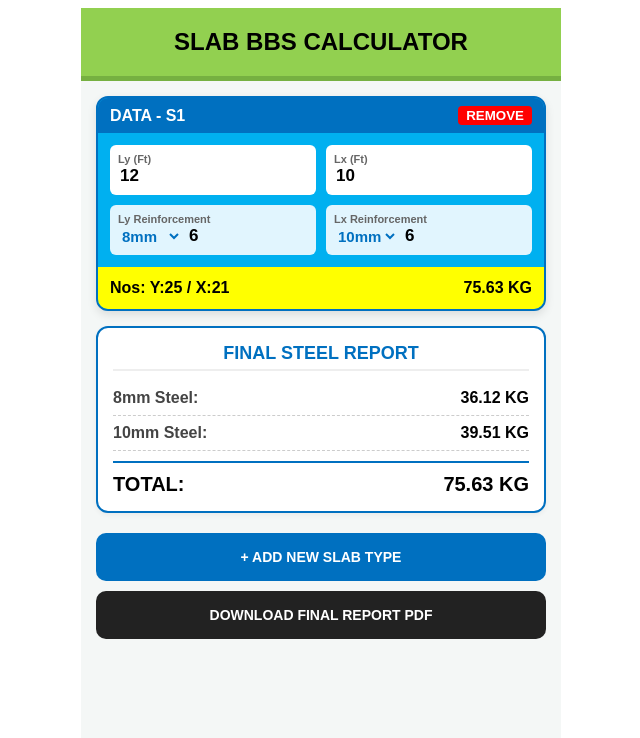
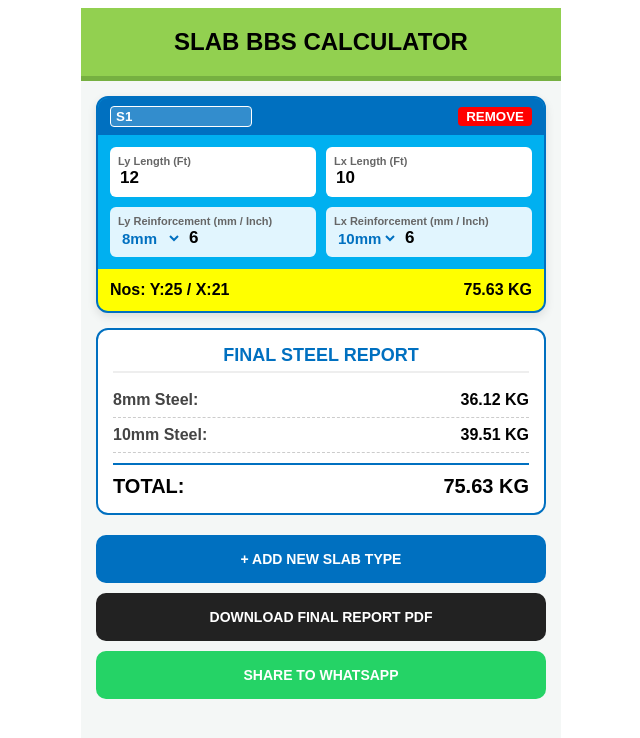
Before and after one commit to Movieeesss/SLAB-BBS, a React (Vite) app: page / in a window 1280 px wide. Shown: the top 738 px of the page, without its empty margins (319-959 px from the left). Built offline with nearby package versions, Linux system fonts and the light colour scheme.

Commit message:
Update SlabBBS.tsx

```diff
--- a/src/SlabBBS.tsx
+++ b/src/SlabBBS.tsx
@@ -4,35 +4,37 @@ import autoTable from 'jspdf-autotable';
 
 interface SlabRow {
   id: number;
-  tag: string;
+  tag: string; // Editable Slab Name
   lyFt: string;
   lxFt: string;
   diaY: string;
-  spY: string;
+  spYInch: string; // Spacing in Inches
   diaX: string;
-  spX: string;
+  spXInch: string; // Spacing in Inches
 }
 
 const ROD_OPTIONS = [8, 10, 12, 16, 20, 25];
 
 export default function SlabBBSCalculator() {
   const [rows, setRows] = useState<SlabRow[]>([
-    { id: 1, tag: 'S1', lyFt: '12', lxFt: '10', diaY: '8', spY: '6', diaX: '10', spX: '6' }
+    { id: 1, tag: 'S1', lyFt: '12', lxFt: '10', diaY: '8', spYInch: '6', diaX: '10', spXInch: '6' }
   ]);
 
   const computedData = useMemo(() => {
     const results = rows.map(r => {
       const lyFt = parseFloat(r.lyFt) || 0;
       const lxFt = parseFloat(r.lxFt) || 0;
-      const spY = parseFloat(r.spY) || 0;
-      const spX = parseFloat(r.spX) || 0;
+      const spY = parseFloat(r.spYInch) || 0;
+      const spX = parseFloat(r.spXInch) || 0;
       const dY = parseInt(r.diaY);
       const dX = parseInt(r.diaX);
 
+      // Conversions
       const lyM = lyFt / 3.281;
       const lxM = lxFt / 3.281;
 
-      // Bar count logic: (Length / Spacing) + 1
+      // Bar count logic using Inch to Meter conversion for spacing:
+      // Formula: (Length_Meters / (Spacing_Inches / 12 / 3.281)) + 1
       const nosY = spY > 0 ? Math.floor(lyM / (spY / 12 / 3.281)) + 1 : 0;
       const nosX = spX > 0 ? Math.floor(lxM / (spX / 12 / 3.281)) + 1 : 0;
 
@@ -44,7 +46,7 @@ export default function SlabBBSCalculator() {
       return { ...r, nosY, nosX, totalKg, weightY, weightX };
     });
 
-    // Perfect summing for S1, S2, etc.
+    // Summing by diameter for the final report
     const summary: Record<number, number> = { 8: 0, 10: 0, 12: 0, 16: 0, 20: 0, 25: 0 };
     results.forEach(res => {
       summary[parseInt(res.diaY)] += res.weightY;
@@ -58,38 +60,50 @@ export default function SlabBBSCalculator() {
     setRows(rows.map(row => row.id === id ? { ...row, [field]: val } : row));
   };
 
+  const shareToWhatsApp = () => {
+    let msg = `*SLAB BBS FINAL REPORT*%0A%0A`;
+    computedData.results.forEach(r => {
+      msg += `*${r.tag}* (${r.lyFt}'x${r.lxFt}')%0A`;
+      msg += `Y: ${r.diaY}mm @ ${r.spYInch}" spacing (${r.nosY} nos)%0A`;
+      msg += `X: ${r.diaX}mm @ ${r.spXInch}" spacing (${r.nosX} nos)%0A`;
+      msg += `Weight: *${r.totalKg.toFixed(2)} KG*%0A%0A`;
+    });
+    msg += `*FINAL STEEL SUMMARY*%0A`;
+    Object.entries(computedData.summary).forEach(([dia, kg]) => {
+      if (kg > 0) msg += `${dia}mm Steel: ${kg.toFixed(2)} KG%0A`;
+    });
+    const grandTotal = Object.values(computedData.summary).reduce((a, b) => a + b, 0);
+    msg += `%0A*TOTAL: ${grandTotal.toFixed(2)} KG*`;
+    window.open(`https://wa.me/?text=${msg}`, '_blank');
+  };
+
   const generateFinalPDF = () => {
     const doc = new jsPDF();
     doc.setFont("helvetica", "bold");
     doc.setFontSize(18);
     doc.text("SLAB BBS FINAL REPORT", 105, 15, { align: "center" });
 
-    // 1. Individual Slab Breakdown
     autoTable(doc, {
       startY: 25,
-      head: [['Slab', 'Size (Ft)', 'Ly Reinf.', 'Lx Reinf.', 'Weight']],
+      head: [['Slab Name', 'Size (Ft)', 'Ly (Inch Sp.)', 'Lx (Inch Sp.)', 'Weight']],
       body: computedData.results.map(r => [
         r.tag,
         `${r.lyFt}'x${r.lxFt}'`,
-        `${r.diaY}mm@${r.spY}"`,
-        `${r.diaX}mm@${r.spX}"`,
+        `${r.diaY}mm @ ${r.spYInch}"`,
+        `${r.diaX}mm @ ${r.spXInch}"`,
         `${r.totalKg.toFixed(2)} KG`
       ]),
       headStyles: { fillColor: [0, 112, 192] },
       theme: 'grid'
     });
 
-    // 2. Diameter-wise Summary Table (Fixing TS2322)
     const finalY = (doc as any).lastAutoTable.finalY + 15;
     doc.text("FINAL STEEL SUMMARY", 14, finalY);
-
     const summaryBody: any[] = Object.entries(computedData.summary)
       .filter(([_, kg]) => kg > 0)
       .map(([dia, kg]) => [`${dia}mm Rebar`, `${kg.toFixed(2)} KG`]);
 
     const grandTotal = Object.values(computedData.summary).reduce((a, b) => a + b, 0);
-
-    // Adding Grand Total Row correctly for TypeScript
     summaryBody.push([
       { content: 'GRAND TOTAL', styles: { fontStyle: 'bold', fillColor: [240, 240, 240] } },
       { content: `${grandTotal.toFixed(2)} KG`, styles: { fontStyle: 'bold', fillColor: [240, 240, 240] } }
@@ -117,32 +131,39 @@ export default function SlabBBSCalculator() {
           const res = computedData.results[idx];
           return (
             <div key={row.id} style={{ backgroundColor: '#00b0f0', borderRadius: '12px', border: '2px solid #0070c0', marginBottom: '15px', overflow: 'hidden', boxShadow: '0 4px 10px rgba(0,0,0,0.1)' }}>
+              {/* EDITABLE SLAB NAME HEADER */}
               <div style={{ backgroundColor: '#0070c0', color: '#fff', padding: '8px 12px', display: 'flex', justifyContent: 'space-between', alignItems: 'center' }}>
-                <span style={{ fontWeight: 'bold' }}>DATA - {row.tag}</span>
+                <input
+                  type="text"
+                  value={row.tag}
+                  onChange={e => updateRow(row.id, 'tag', e.target.value)}
+                  style={{ background: 'rgba(255,255,255,0.2)', border: '1px solid #fff', color: '#fff', fontWeight: 'bold', padding: '2px 5px', borderRadius: '4px', width: '130px', outline: 'none' }}
+                  placeholder="Slab Name"
+                />
                 <button onClick={() => setRows(rows.filter(r => r.id !== row.id))} style={{ background: 'red', border: 'none', color: '#fff', borderRadius: '4px', cursor: 'pointer', padding: '2px 8px', fontWeight: 'bold' }}>REMOVE</button>
               </div>
 
               <div style={{ padding: '12px', display: 'grid', gridTemplateColumns: '1fr 1fr', gap: '10px' }}>
-                <div style={inputBox}><label style={lbl}>Ly (Ft)</label><input type="number" value={row.lyFt} onChange={e => updateRow(row.id, 'lyFt', e.target.value)} style={inpt} /></div>
-                <div style={inputBox}><label style={lbl}>Lx (Ft)</label><input type="number" value={row.lxFt} onChange={e => updateRow(row.id, 'lxFt', e.target.value)} style={inpt} /></div>
+                <div style={inputBox}><label style={lbl}>Ly Length (Ft)</label><input type="number" value={row.lyFt} onChange={e => updateRow(row.id, 'lyFt', e.target.value)} style={inpt} /></div>
+                <div style={inputBox}><label style={lbl}>Lx Length (Ft)</label><input type="number" value={row.lxFt} onChange={e => updateRow(row.id, 'lxFt', e.target.value)} style={inpt} /></div>
 
                 <div style={blueBox}>
-                  <label style={lbl}>Ly Reinforcement</label>
+                  <label style={lbl}>Ly Reinforcement (mm / Inch)</label>
                   <div style={{ display: 'flex', gap: '5px' }}>
                     <select value={row.diaY} onChange={e => updateRow(row.id, 'diaY', e.target.value)} style={sel}>
                       {ROD_OPTIONS.map(d => <option key={d} value={d}>{d}mm</option>)}
                     </select>
-                    <input type="number" value={row.spY} onChange={e => updateRow(row.id, 'spY', e.target.value)} style={inptSmall} />
+                    <input type="number" value={row.spYInch} onChange={e => updateRow(row.id, 'spYInch', e.target.value)} style={inptSmall} placeholder="Inch" />
                   </div>
                 </div>
 
                 <div style={blueBox}>
-                  <label style={lbl}>Lx Reinforcement</label>
+                  <label style={lbl}>Lx Reinforcement (mm / Inch)</label>
                   <div style={{ display: 'flex', gap: '5px' }}>
                     <select value={row.diaX} onChange={e => updateRow(row.id, 'diaX', e.target.value)} style={sel}>
                       {ROD_OPTIONS.map(d => <option key={d} value={d}>{d}mm</option>)}
                     </select>
-                    <input type="number" value={row.spX} onChange={e => updateRow(row.id, 'spX', e.target.value)} style={inptSmall} />
+                    <input type="number" value={row.spXInch} onChange={e => updateRow(row.id, 'spXInch', e.target.value)} style={inptSmall} placeholder="Inch" />
                   </div>
                 </div>
               </div>
@@ -155,7 +176,7 @@ export default function SlabBBSCalculator() {
           );
         })}
 
-        <div style={{ background: '#fff', border: '2px solid #0070c0', borderRadius: '12px', padding: '15px', marginBottom: '20px', boxShadow: '0 2px 5px rgba(0,0,0,0.05)' }}>
+        <div style={{ background: '#fff', border: '2px solid #0070c0', borderRadius: '12px', padding: '15px', marginBottom: '20px' }}>
           <h2 style={{ margin: '0 0 10px 0', fontSize: '18px', textAlign: 'center', color: '#0070c0', borderBottom: '2px solid #eee', paddingBottom: '5px' }}>FINAL STEEL REPORT</h2>
           {Object.entries(computedData.summary).map(([dia, kg]) => kg > 0 && (
             <div key={dia} style={{ display: 'flex', justifyContent: 'space-between', padding: '8px 0', borderBottom: '1px dashed #ccc' }}>
@@ -169,19 +190,21 @@ export default function SlabBBSCalculator() {
           </div>
         </div>
 
-        <button onClick={() => setRows([...rows, { id: Date.now(), tag: `S${rows.length + 1}`, lyFt: '10', lxFt: '10', diaY: '8', spY: '6', diaX: '8', spX: '6' }])} style={btnBlue}>+ ADD NEW SLAB TYPE</button>
+        <button onClick={() => setRows([...rows, { id: Date.now(), tag: `S${rows.length + 1}`, lyFt: '10', lxFt: '10', diaY: '8', spYInch: '6', diaX: '8', spXInch: '6' }])} style={btnBlue}>+ ADD NEW SLAB TYPE</button>
         <button onClick={generateFinalPDF} style={btnBlack}>DOWNLOAD FINAL REPORT PDF</button>
+        <button onClick={shareToWhatsApp} style={btnGreen}>SHARE TO WHATSAPP</button>
       </div>
     </div>
   );
 }
 
-// Minimalist Internal Styles
+// Internal Styles
 const inputBox: React.CSSProperties = { background: '#fff', padding: '8px', borderRadius: '6px' };
 const blueBox: React.CSSProperties = { background: '#e1f5fe', padding: '8px', borderRadius: '6px' };
 const lbl: React.CSSProperties = { fontSize: '11px', fontWeight: 'bold', display: 'block', color: '#666' };
 const inpt: React.CSSProperties = { border: 'none', fontSize: '17px', fontWeight: '900', width: '100%', outline: 'none' };
-const inptSmall: React.CSSProperties = { border: 'none', fontSize: '17px', fontWeight: '900', width: '50px', background: 'transparent', outline: 'none' };
+const inptSmall: React.CSSProperties = { border: 'none', fontSize: '17px', fontWeight: '900', width: '60px', background: 'transparent', outline: 'none' };
 const sel: React.CSSProperties = { border: 'none', fontWeight: '900', background: 'transparent', fontSize: '15px', color: '#0070c0' };
 const btnBlue: React.CSSProperties = { width: '100%', padding: '16px', backgroundColor: '#0070c0', color: '#fff', border: 'none', borderRadius: '10px', fontWeight: '900', cursor: 'pointer', marginBottom: '10px', fontSize: '14px' };
-const btnBlack: React.CSSProperties = { width: '100%', padding: '16px', backgroundColor: '#222', color: '#fff', border: 'none', borderRadius: '10px', fontWeight: '900', cursor: 'pointer', fontSize: '14px' };
+const btnBlack: React.CSSProperties = { width: '100%', padding: '16px', backgroundColor: '#222', color: '#fff', border: 'none', borderRadius: '10px', fontWeight: '900', cursor: 'pointer', marginBottom: '10px', fontSize: '14px' };
+const btnGreen: React.CSSProperties = { width: '100%', padding: '16px', backgroundColor: '#25D366', color: '#fff', border: 'none', borderRadius: '10px', fontWeight: '900', cursor: 'pointer', fontSize: '14px' };
```
